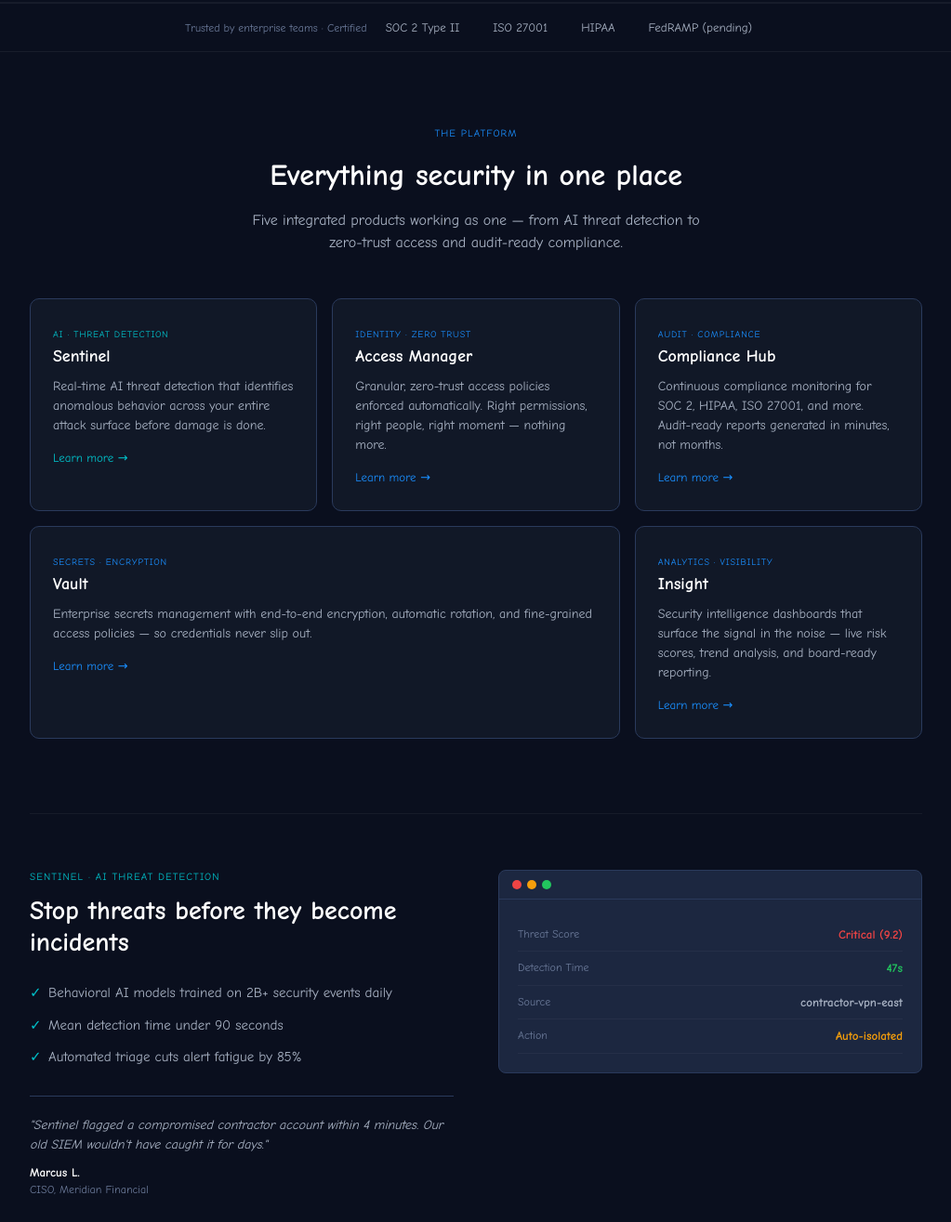
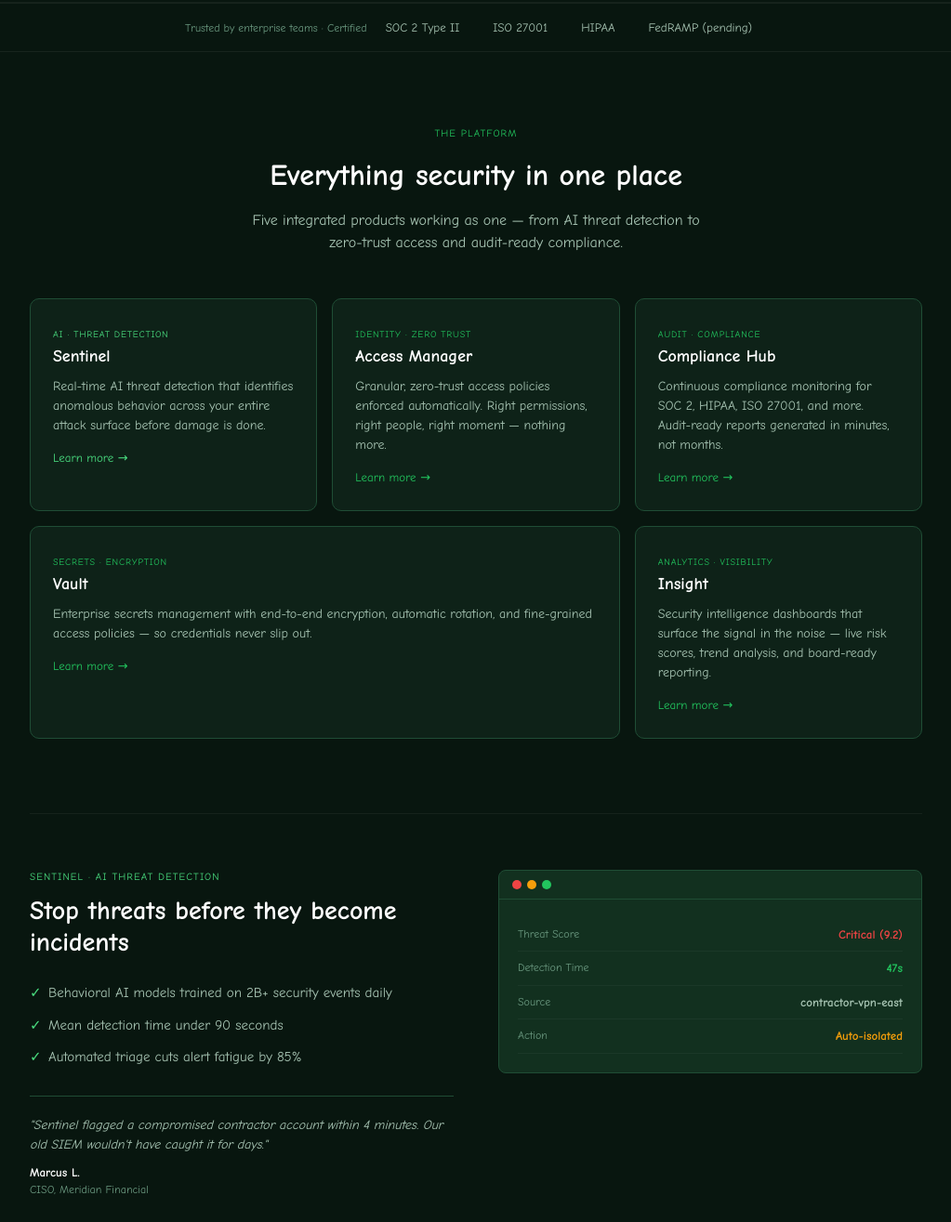
Before and after one commit to SlackIsBae-Inc/welo-guard-demo, a website: page index.html in a window 1280 px wide. Shown: the part 485-1800 px from the top of the page at 93% size, without its empty margins (128-1151 px from the left). Drawn offline with Linux system fonts and the light colour scheme.

Commit message:
Make Welo Guard page green

```diff
--- a/styles.css
+++ b/styles.css
@@ -2,7 +2,7 @@
 body {
   font-family: "Comic Sans MS", "Comic Sans", cursive;
   color: #ffffff;
-  background: #0A0F1E;
+  background: #08160F;
   line-height: 1.5;
 }
 
@@ -14,7 +14,7 @@ body {
   padding: 0 24px;
   height: 60px;
   border-bottom: 1px solid rgba(255,255,255,0.08);
-  background: #0A0F1E;
+  background: #08160F;
 }
 .nav__logo {
   font-size: 18px;
@@ -29,13 +29,13 @@ body {
 }
 .nav__links a {
   font-size: 14px;
-  color: #A8B2C3;
+  color: #A7C4B3;
   text-decoration: none;
 }
 .nav__btn {
   display: inline-block;
   padding: 10px 20px;
-  background: #1A8FFF;
+  background: #16A34A;
   color: #fff;
   text-decoration: none;
   border-radius: 6px;
@@ -53,7 +53,7 @@ body {
   font-size: 11px;
   text-transform: uppercase;
   letter-spacing: 0.1em;
-  color: #6B7A99;
+  color: #6B9980;
   margin-bottom: 16px;
 }
 .hero__headline {
@@ -65,14 +65,14 @@ body {
 }
 .hero__subhead {
   font-size: 18px;
-  color: #A8B2C3;
+  color: #A7C4B3;
   max-width: 560px;
   margin: 0 auto 32px;
 }
 .hero__cta {
   display: inline-block;
   padding: 14px 32px;
-  background: #1A8FFF;
+  background: #16A34A;
   color: #fff;
   text-decoration: none;
   border-radius: 8px;
@@ -86,12 +86,12 @@ body {
   border-bottom: 1px solid rgba(255,255,255,0.06);
   padding: 16px 24px;
   text-align: center;
-  color: #6B7A99;
+  color: #6B9980;
   font-size: 12px;
 }
 .proof-bar span {
   margin: 0 16px;
-  color: #A8B2C3;
+  color: #A7C4B3;
   font-size: 13px;
 }
 
@@ -107,7 +107,7 @@ body {
   font-size: 11px;
   text-transform: uppercase;
   letter-spacing: 0.1em;
-  color: #1A8FFF;
+  color: #22C55E;
   margin-bottom: 12px;
 }
 .section__headline {
@@ -118,7 +118,7 @@ body {
 }
 .section__subhead {
   font-size: 16px;
-  color: #A8B2C3;
+  color: #A7C4B3;
   max-width: 520px;
   margin: 0 auto;
 }
@@ -132,8 +132,8 @@ body {
   gap: 16px;
 }
 .card {
-  background: #111827;
-  border: 1px solid #2A3A5C;
+  background: #0E2218;
+  border: 1px solid #1F4D35;
   border-radius: 10px;
   padding: 24px;
 }
@@ -141,10 +141,10 @@ body {
   font-size: 10px;
   text-transform: uppercase;
   letter-spacing: 0.08em;
-  color: #1A8FFF;
+  color: #22C55E;
   margin-bottom: 8px;
 }
-.card--sentinel .card__tag { color: #00C2CB; }
+.card--sentinel .card__tag { color: #4ADE80; }
 .card__name {
   font-size: 18px;
   font-weight: 700;
@@ -153,16 +153,16 @@ body {
 }
 .card__desc {
   font-size: 14px;
-  color: #A8B2C3;
+  color: #A7C4B3;
   line-height: 1.5;
   margin-bottom: 12px;
 }
 .card__link {
   font-size: 13px;
-  color: #1A8FFF;
+  color: #22C55E;
   text-decoration: none;
 }
-.card--sentinel .card__link { color: #00C2CB; }
+.card--sentinel .card__link { color: #4ADE80; }
 .card--wide {
   grid-column: span 2;
 }
@@ -188,10 +188,10 @@ body {
   font-size: 11px;
   text-transform: uppercase;
   letter-spacing: 0.1em;
-  color: #1A8FFF;
+  color: #22C55E;
   margin-bottom: 12px;
 }
-.feature--teal .feature__eyebrow { color: #00C2CB; }
+.feature--teal .feature__eyebrow { color: #4ADE80; }
 .feature__headline {
   font-size: 28px;
   font-weight: 700;
@@ -205,7 +205,7 @@ body {
 }
 .feature__bullets li {
   font-size: 15px;
-  color: #A8B2C3;
+  color: #A7C4B3;
   padding: 6px 0 6px 20px;
   position: relative;
 }
@@ -213,18 +213,18 @@ body {
   content: "✓";
   position: absolute;
   left: 0;
-  color: #1A8FFF;
+  color: #22C55E;
 }
-.feature--teal .feature__bullets li::before { color: #00C2CB; }
+.feature--teal .feature__bullets li::before { color: #4ADE80; }
 .feature__quote {
-  border-top: 1px solid #2A3A5C;
+  border-top: 1px solid #1F4D35;
   padding-top: 20px;
   margin-top: 8px;
 }
 .feature__quote-text {
   font-size: 14px;
   font-style: italic;
-  color: #A8B2C3;
+  color: #A7C4B3;
   margin-bottom: 10px;
 }
 .feature__quote-name {
@@ -234,14 +234,14 @@ body {
 }
 .feature__quote-title {
   font-size: 12px;
-  color: #6B7A99;
+  color: #6B9980;
 }
 .feature__media {
   flex: 1;
 }
 .feature__screen {
-  background: #1C2740;
-  border: 1px solid #2A3A5C;
+  background: #12301F;
+  border: 1px solid #1F4D35;
   border-radius: 8px;
   overflow: hidden;
 }
@@ -249,7 +249,7 @@ body {
   display: flex;
   gap: 6px;
   padding: 10px 14px;
-  border-bottom: 1px solid #2A3A5C;
+  border-bottom: 1px solid #1F4D35;
 }
 .feature__screen-dot {
   width: 10px;
@@ -259,7 +259,7 @@ body {
 .feature__screen-body {
   padding: 20px;
   font-size: 13px;
-  color: #A8B2C3;
+  color: #A7C4B3;
 }
 .stat-row {
   display: flex;
@@ -267,7 +267,7 @@ body {
   padding: 8px 0;
   border-bottom: 1px solid rgba(255,255,255,0.04);
 }
-.stat-label { color: #6B7A99; font-size: 12px; }
+.stat-label { color: #6B9980; font-size: 12px; }
 .stat-value { font-weight: 600; font-size: 13px; }
 .stat-value--green { color: #22c55e; }
 .stat-value--amber { color: #f59e0b; }
@@ -288,8 +288,8 @@ body {
 .cta-card {
   max-width: 600px;
   margin: 0 auto;
-  background: #111827;
-  border: 1px solid #2A3A5C;
+  background: #0E2218;
+  border: 1px solid #1F4D35;
   border-radius: 12px;
   padding: 48px 32px;
 }
@@ -297,7 +297,7 @@ body {
   font-size: 11px;
   text-transform: uppercase;
   letter-spacing: 0.1em;
-  color: #1A8FFF;
+  color: #22C55E;
   margin-bottom: 12px;
 }
 .cta-card__headline {
@@ -309,7 +309,7 @@ body {
 }
 .cta-card__subhead {
   font-size: 15px;
-  color: #A8B2C3;
+  color: #A7C4B3;
   margin-bottom: 28px;
   line-height: 1.6;
 }
@@ -325,8 +325,8 @@ body {
   font-weight: 600;
   text-decoration: none;
 }
-.btn--primary { background: #1A8FFF; color: #fff; }
-.btn--outline { background: transparent; color: #fff; border: 1px solid #2A3A5C; }
+.btn--primary { background: #16A34A; color: #fff; }
+.btn--outline { background: transparent; color: #fff; border: 1px solid #1F4D35; }
 
 /* FOOTER */
 .footer {
@@ -348,7 +348,7 @@ body {
 }
 .footer__copy {
   font-size: 12px;
-  color: #6B7A99;
+  color: #6B9980;
 }
 .footer__links {
   display: flex;
@@ -356,6 +356,6 @@ body {
 }
 .footer__links a {
   font-size: 13px;
-  color: #A8B2C3;
+  color: #A7C4B3;
   text-decoration: none;
 }
```
